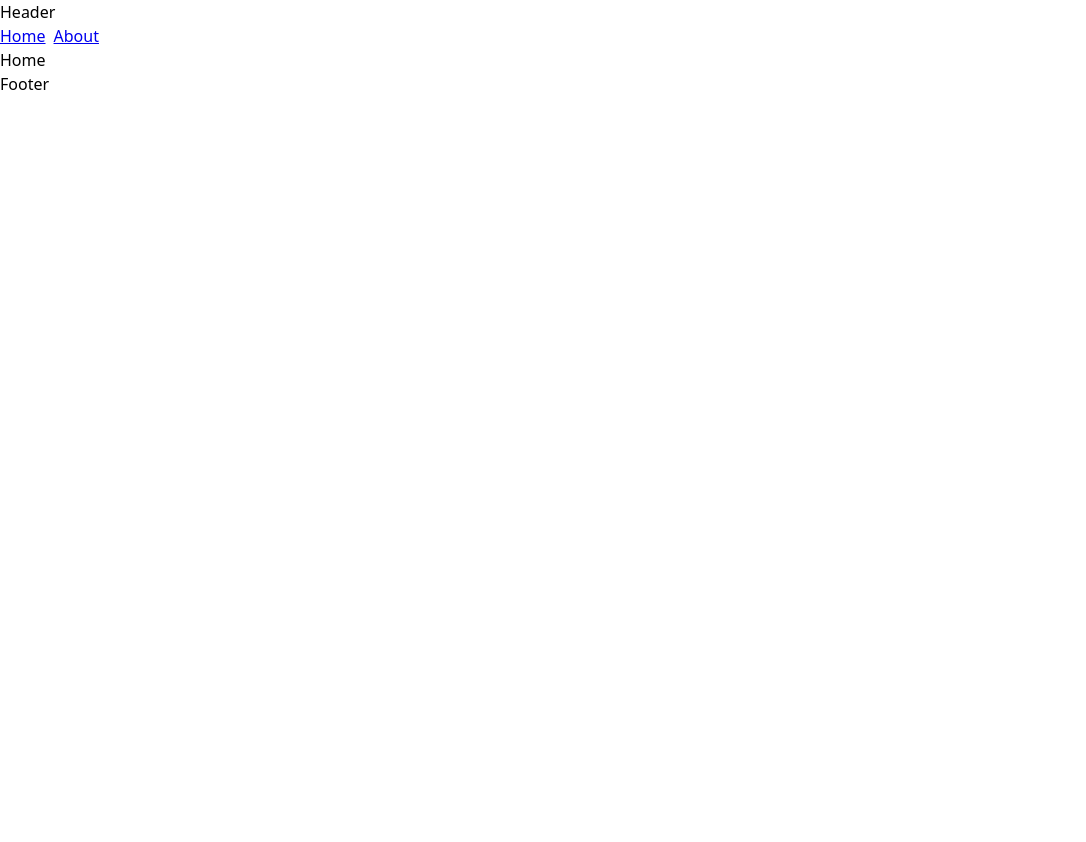
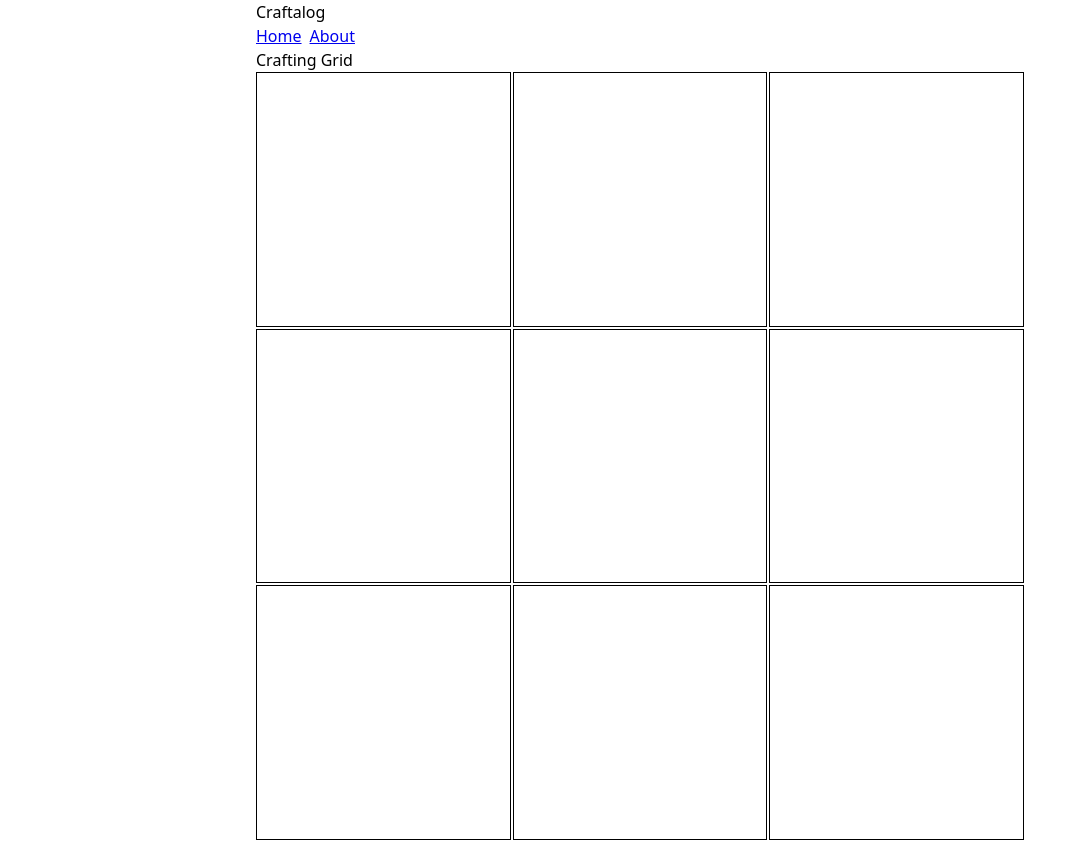
Before and after one commit to seriouslysean/craftalog, a Vue app: page / in a window 1280 px wide. Shown: the top 842 px of the page, without its empty margins (0-1086 px from the left). Before the commit the page ends 800 px from the top, so only its background shows below. Built offline with nearby package versions, Linux system fonts and the light colour scheme.

Commit message:
Add basic scaffolding

```diff
--- a/src/App.vue
+++ b/src/App.vue
@@ -5,13 +5,37 @@ import SiteFooter from './components/SiteFooter.vue';
 </script>
 
 <template>
-  <SiteHeader />
+  <div class="wrapper">
+    <SiteHeader class="header" />
 
-  <main>
-    <RouterView />
-  </main>
+    <main class="main">
+      <RouterView />
+    </main>
 
-  <SiteFooter />
+    <SiteFooter class="footer" />
+  </div>
 </template>
 
-<style scoped></style>
+<style scoped>
+/*
+Specific layout styles, but no design
+*/
+.wrapper {
+  display: flex;
+  flex-direction: column;
+  min-height: 100vh;
+}
+
+.header,
+.main,
+.footer {
+  margin: 0 auto;
+  padding: 0 1em;
+  max-width: 800px;
+  width: 100%;
+}
+
+.footer {
+  margin-top: auto;
+}
+</style>
--- a/src/components/SiteFooter.vue
+++ b/src/components/SiteFooter.vue
@@ -1,5 +1,11 @@
 <template>
   <footer>
-    <p>Footer</p>
+    <p>Made with &hearts;</p>
   </footer>
 </template>
+
+<style scoped>
+footer {
+    text-align: center;
+}
+</style>
--- a/src/components/SiteHeader.vue
+++ b/src/components/SiteHeader.vue
@@ -3,10 +3,10 @@ import { RouterLink } from 'vue-router';
 </script>
 
 <template>
-  <header class="site-header">
-    <p>Header</p>
+  <header>
+    <p>Craftalog</p>
 
-    <nav class="site-header__nav">
+    <nav class="nav">
       <ul>
         <li>
           <RouterLink to="/">Home</RouterLink>
@@ -20,12 +20,12 @@ import { RouterLink } from 'vue-router';
 </template>
 
 <style scoped>
-.site-header__nav ul,
-.site-header__nav ul li {
+.nav ul,
+.nav ul li {
   display: inline-block;
 }
 
-.site-header__nav ul li {
+.nav ul li {
   margin-right: .5em;
 }
 </style>
--- /dev/null
+++ b/src/data/items.json
@@ -0,0 +1,6 @@
+{
+    "TORCH": 0,
+    "STICK": 1,
+    "COAL": 2,
+    "CHARCOAL": 3
+}
--- a/src/views/AboutView.vue
+++ b/src/views/AboutView.vue
@@ -1,6 +1,6 @@
 <template>
   <div class="about">
-    <h1>This is an about page</h1>
+    <h1>WIP</h1>
   </div>
 </template>
 
--- a/src/views/HomeView.vue
+++ b/src/views/HomeView.vue
@@ -1,5 +1,41 @@
 <template>
   <div class="home">
-    <h1>Home</h1>
+    <h1>Crafting Grid</h1>
+
+    <div class="crafting-table">
+      <div
+        class="crafting-table__cell"
+        v-for="n in 9"
+        :key="n"
+      ></div>
+    </div>
+
+    <h2>Recipe List</h2>
+    <ul>
+      <li><a href="#">Recipe #1</a></li>
+      <li><a href="#">Recipe #2</a></li>
+      <li><a href="#">Recipe #3</a></li>
+    </ul>
   </div>
 </template>
+
+<style scoped>
+.crafting-table {
+  display: grid;
+  grid-template-columns: repeat(3, 1fr);
+  gap: 2px;
+  width: 100%;
+  height: 0;
+  padding-bottom: 100%;
+  position: relative;
+}
+
+.crafting-table__cell {
+  border: 1px solid #000;
+  display: flex;
+  justify-content: center;
+  align-items: center;
+  aspect-ratio: 1 / 1;
+  position: relative;
+}
+</style>
```
Also changed, not shown: src/data/recipes.json (added, +15 -0 lines), src/main.ts (+9 -9 lines).
